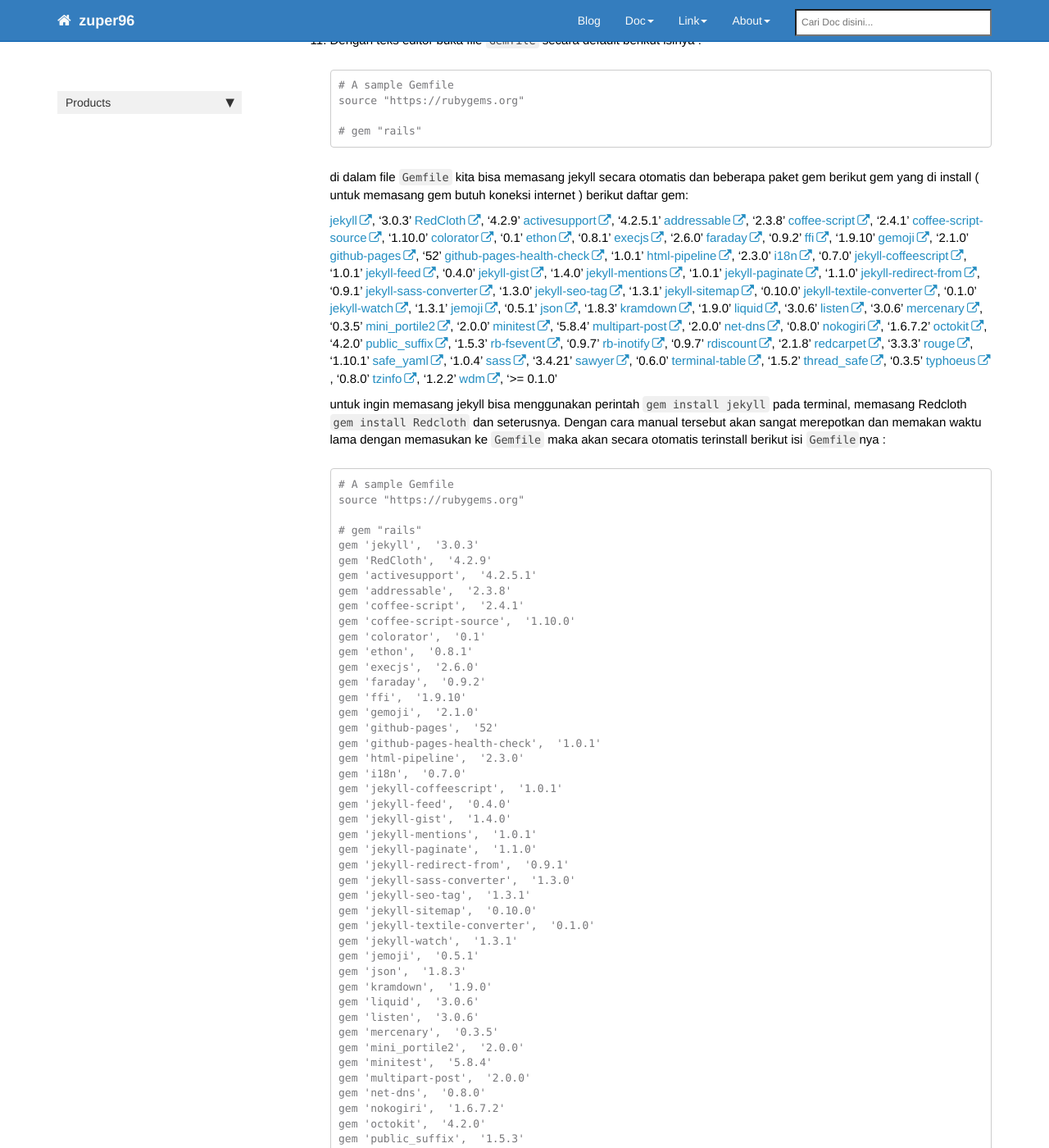
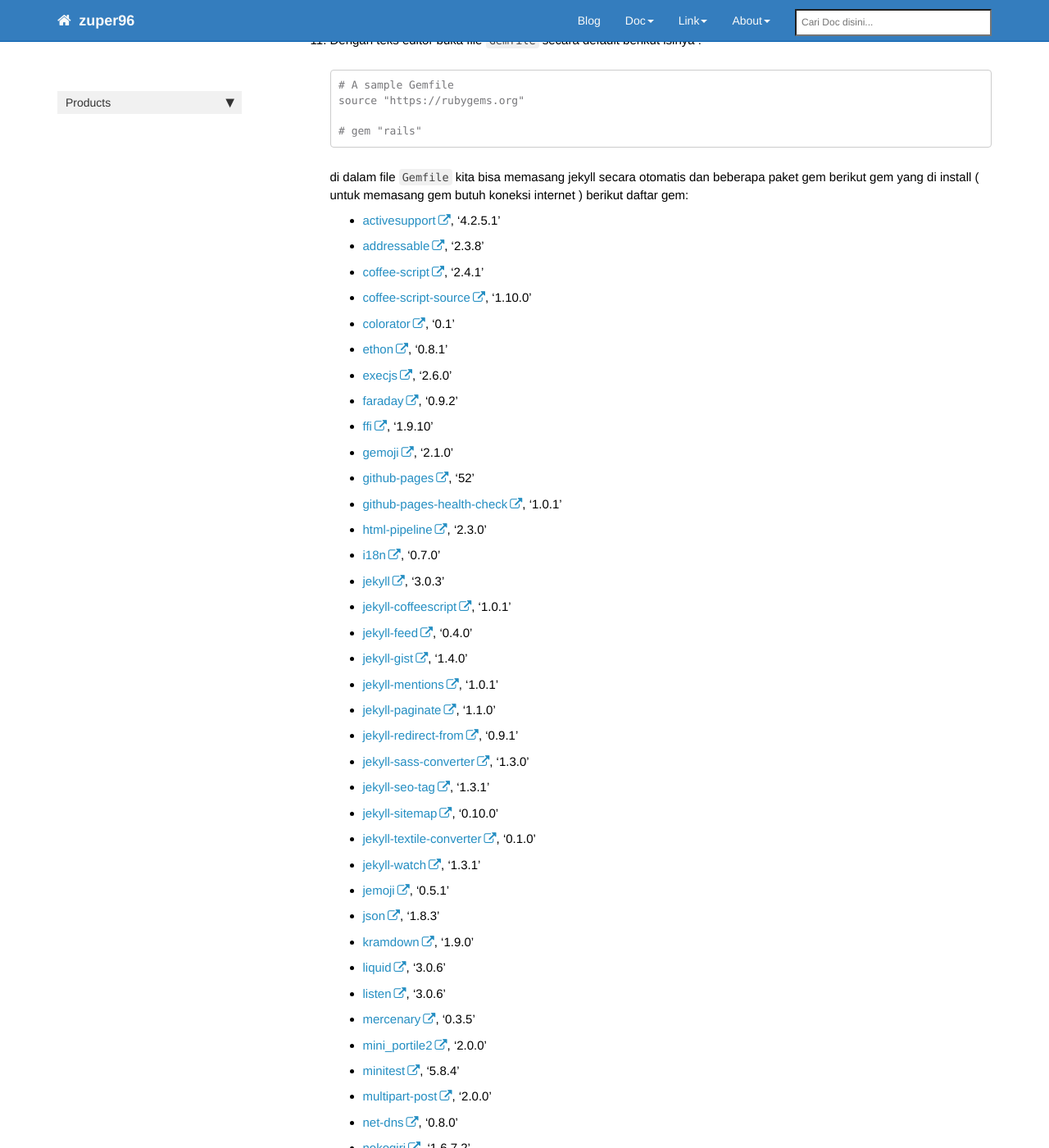
Before and after one commit to zuper96/zuper96.github.io, a Jekyll site: the page built from _posts/2016-09-21-jekyll-portable.md, in a window 1280 px wide and 1400 px high, scrolled down 1127 px. Shown: the whole window at 82% size. Built offline with Jekyll 4.4.1, drawn with Linux system fonts in a browser that asks for light colours; nearby versions of some CDN libraries; comment, search, counter and statistics services are not loaded.

Commit message:
update jekyll-portable.md

```diff
--- a/_posts/2016-09-21-jekyll-portable.md
+++ b/_posts/2016-09-21-jekyll-portable.md
@@ -55,59 +55,60 @@ Untuk membuat jekyl portable pertama harus disiapkan berikut ini :
 
     di dalam file `Gemfile` kita bisa memasang jekyll secara otomatis dan beberapa paket gem berikut gem yang di install ( untuk memasang gem butuh koneksi internet ) berikut daftar gem:
 
-    [jekyll](https://rubygems.org/gems/jekyll),  '3.0.3'
-    [RedCloth](https://rubygems.org/gems/RedCloth),  '4.2.9'
-    [activesupport](https://rubygems.org/gems/activesupport),  '4.2.5.1'
-    [addressable](https://rubygems.org/gems/addressable),  '2.3.8'
-    [coffee-script](https://rubygems.org/gems/coffee-script),  '2.4.1'
-    [coffee-script-source](https://rubygems.org/gems/coffee-script-source),  '1.10.0'
-    [colorator](https://rubygems.org/gems/colorator),  '0.1'
-    [ethon](https://rubygems.org/gems/ethon),  '0.8.1'
-    [execjs](https://rubygems.org/gems/execjs),  '2.6.0'
-    [faraday](https://rubygems.org/gems/faraday),  '0.9.2'
-    [ffi](https://rubygems.org/gems/ffi),  '1.9.10'
-    [gemoji](https://rubygems.org/gems/gemoji),  '2.1.0'
-    [github-pages](https://rubygems.org/gems/github-pages),  '52'
-    [github-pages-health-check](https://rubygems.org/gems/github-pages-health-check),  '1.0.1'
-    [html-pipeline](https://rubygems.org/gems/html-pipeline),  '2.3.0'
-    [i18n](https://rubygems.org/gems/i18n),  '0.7.0'
-    [jekyll-coffeescript](https://rubygems.org/gems/jekyll-coffeescript),  '1.0.1'
-    [jekyll-feed](https://rubygems.org/gems/jekyll-feed),  '0.4.0'
-    [jekyll-gist](https://rubygems.org/gems/jekyll-gist),  '1.4.0'
-    [jekyll-mentions](https://rubygems.org/gems/jekyll-mentions),  '1.0.1'
-    [jekyll-paginate](https://rubygems.org/gems/jekyll-paginate),  '1.1.0'
-    [jekyll-redirect-from](https://rubygems.org/gems/jekyll-redirect-from),  '0.9.1'
-    [jekyll-sass-converter](https://rubygems.org/gems/jekyll-sass-converter),  '1.3.0'
-    [jekyll-seo-tag](https://rubygems.org/gems/jekyll-seo-tag),  '1.3.1'
-    [jekyll-sitemap](https://rubygems.org/gems/jekyll-sitemap),  '0.10.0'
-    [jekyll-textile-converter](https://rubygems.org/gems/jekyll-textile-converter),  '0.1.0'
-    [jekyll-watch](https://rubygems.org/gems/jekyll-watch),  '1.3.1'
-    [jemoji](https://rubygems.org/gems/jemoji),  '0.5.1'
-    [json](https://rubygems.org/gems/json),  '1.8.3'
-    [kramdown](https://rubygems.org/gems/kramdown),  '1.9.0'
-    [liquid](https://rubygems.org/gems/liquid),  '3.0.6'
-    [listen](https://rubygems.org/gems/listen),  '3.0.6'
-    [mercenary](https://rubygems.org/gems/mercenary),  '0.3.5'
-    [mini_portile2](https://rubygems.org/gems/mini_portile2),  '2.0.0'
-    [minitest](https://rubygems.org/gems/minitest),  '5.8.4'
-    [multipart-post](https://rubygems.org/gems/multipart-post),  '2.0.0'
-    [net-dns](https://rubygems.org/gems/net-dns),  '0.8.0'
-    [nokogiri](https://rubygems.org/gems/nokogiri),  '1.6.7.2'
-    [octokit](https://rubygems.org/gems/octokit),  '4.2.0'
-    [public_suffix](https://rubygems.org/gems/public_suffix),  '1.5.3'
-    [rb-fsevent](https://rubygems.org/gems/rb-fsevent),  '0.9.7'
-    [rb-inotify](https://rubygems.org/gems/rb-inotify),  '0.9.7'
-    [rdiscount](https://rubygems.org/gems/rdiscount),  '2.1.8'
-    [redcarpet](https://rubygems.org/gems/redcarpet),  '3.3.3'
-    [rouge](https://rubygems.org/gems/rouge),  '1.10.1'
-    [safe_yaml](https://rubygems.org/gems/safe_yaml),  '1.0.4'
-    [sass](https://rubygems.org/gems/sass),  '3.4.21'
-    [sawyer](https://rubygems.org/gems/sawyer),  '0.6.0'
-    [terminal-table](https://rubygems.org/gems/terminal-table),  '1.5.2'
-    [thread_safe](https://rubygems.org/gems/thread_safe),  '0.3.5'
-    [typhoeus](https://rubygems.org/gems/typhoeus),  '0.8.0'
-    [tzinfo](https://rubygems.org/gems/tzinfo),  '1.2.2'
-    [wdm](https://rubygems.org/gems/wdm), '>= 0.1.0'
+    * [activesupport](https://rubygems.org/gems/activesupport),  '4.2.5.1'
+    * [addressable](https://rubygems.org/gems/addressable),  '2.3.8'
+    * [coffee-script](https://rubygems.org/gems/coffee-script),  '2.4.1'
+    * [coffee-script-source](https://rubygems.org/gems/coffee-script-source),  '1.10.0'
+    * [colorator](https://rubygems.org/gems/colorator),  '0.1'
+    * [ethon](https://rubygems.org/gems/ethon),  '0.8.1'
+    * [execjs](https://rubygems.org/gems/execjs),  '2.6.0'
+    * [faraday](https://rubygems.org/gems/faraday),  '0.9.2'
+    * [ffi](https://rubygems.org/gems/ffi),  '1.9.10'
+    * [gemoji](https://rubygems.org/gems/gemoji),  '2.1.0'
+    * [github-pages](https://rubygems.org/gems/github-pages),  '52'
+    * [github-pages-health-check](https://rubygems.org/gems/github-pages-health-check),  '1.0.1'
+    * [html-pipeline](https://rubygems.org/gems/html-pipeline),  '2.3.0'
+    * [i18n](https://rubygems.org/gems/i18n),  '0.7.0'
+    * [jekyll](https://rubygems.org/gems/jekyll),  '3.0.3'
+    * [jekyll-coffeescript](https://rubygems.org/gems/jekyll-coffeescript),  '1.0.1'
+    * [jekyll-feed](https://rubygems.org/gems/jekyll-feed),  '0.4.0'
+    * [jekyll-gist](https://rubygems.org/gems/jekyll-gist),  '1.4.0'
+    * [jekyll-mentions](https://rubygems.org/gems/jekyll-mentions),  '1.0.1'
+    * [jekyll-paginate](https://rubygems.org/gems/jekyll-paginate),  '1.1.0'
+    * [jekyll-redirect-from](https://rubygems.org/gems/jekyll-redirect-from),  '0.9.1'
+    * [jekyll-sass-converter](https://rubygems.org/gems/jekyll-sass-converter),  '1.3.0'
+    * [jekyll-seo-tag](https://rubygems.org/gems/jekyll-seo-tag),  '1.3.1'
+    * [jekyll-sitemap](https://rubygems.org/gems/jekyll-sitemap),  '0.10.0'
+    * [jekyll-textile-converter](https://rubygems.org/gems/jekyll-textile-converter),  '0.1.0'
+    * [jekyll-watch](https://rubygems.org/gems/jekyll-watch),  '1.3.1'
+    * [jemoji](https://rubygems.org/gems/jemoji),  '0.5.1'
+    * [json](https://rubygems.org/gems/json),  '1.8.3'
+    * [kramdown](https://rubygems.org/gems/kramdown),  '1.9.0'
+    * [liquid](https://rubygems.org/gems/liquid),  '3.0.6'
+    * [listen](https://rubygems.org/gems/listen),  '3.0.6'
+    * [mercenary](https://rubygems.org/gems/mercenary),  '0.3.5'
+    * [mini_portile2](https://rubygems.org/gems/mini_portile2),  '2.0.0'
+    * [minitest](https://rubygems.org/gems/minitest),  '5.8.4'
+    * [multipart-post](https://rubygems.org/gems/multipart-post),  '2.0.0'
+    * [net-dns](https://rubygems.org/gems/net-dns),  '0.8.0'
+    * [nokogiri](https://rubygems.org/gems/nokogiri),  '1.6.7.2'
+    * [octokit](https://rubygems.org/gems/octokit),  '4.2.0'
+    * [public_suffix](https://rubygems.org/gems/public_suffix),  '1.5.3'
+    * [rb-fsevent](https://rubygems.org/gems/rb-fsevent),  '0.9.7'
+    * [rb-inotify](https://rubygems.org/gems/rb-inotify),  '0.9.7'
+    * [rdiscount](https://rubygems.org/gems/rdiscount),  '2.1.8'
+    * [redcarpet](https://rubygems.org/gems/redcarpet),  '3.3.3'
+    * [RedCloth](https://rubygems.org/gems/RedCloth),  '4.2.9'
+    * [rouge](https://rubygems.org/gems/rouge),  '1.10.1'
+    * [safe_yaml](https://rubygems.org/gems/safe_yaml),  '1.0.4'
+    * [sass](https://rubygems.org/gems/sass),  '3.4.21'
+    * [sawyer](https://rubygems.org/gems/sawyer),  '0.6.0'
+    * [terminal-table](https://rubygems.org/gems/terminal-table),  '1.5.2'
+    * [thread_safe](https://rubygems.org/gems/thread_safe),  '0.3.5'
+    * [typhoeus](https://rubygems.org/gems/typhoeus),  '0.8.0'
+    * [tzinfo](https://rubygems.org/gems/tzinfo),  '1.2.2'
+    * [wdm](https://rubygems.org/gems/wdm), '>= 0.1.0'
+
 
     untuk ingin memasang jekyll bisa menggunakan perintah `gem install jekyll` pada terminal, memasang Redcloth `gem install Redcloth` dan seterusnya. Dengan cara manual tersebut akan sangat merepotkan dan memakan waktu lama dengan memasukan ke `Gemfile` maka akan secara otomatis terinstall	berikut isi `Gemfile`nya :
 
```
